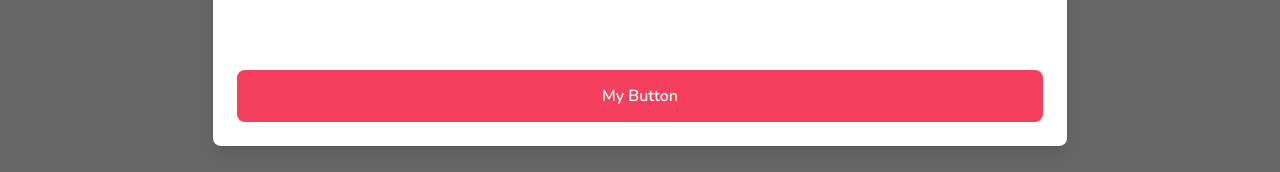
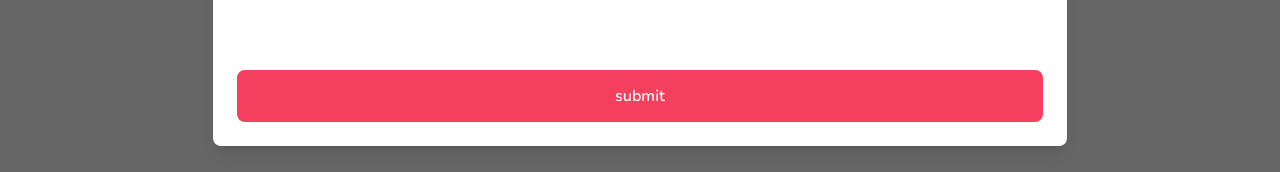
Before and after one commit to maxwellalvord/AirBnbClone-Next13, a Next.js app: page / in a window 1280 px wide. Shown: the part 365-537 px from the top of the page. Built offline with nearby package versions, Linux system fonts and the light colour scheme.

Commit message:
Update: add buttons/conditional to modal.

```diff
--- a/app/components/modals/Modal.tsx
+++ b/app/components/modals/Modal.tsx
@@ -14,7 +14,7 @@
   actionLabel: string;
   disabled?: boolean;
   secondaryAction?: () => void;
-  secondaryLabel?: string;
+  secondaryActionLabel?: string;
 }
 
 const Modal: React.FC<ModalProps> = ({
@@ -27,7 +27,7 @@
   actionLabel,
   disabled,
   secondaryAction,
-  secondaryLabel,
+  secondaryActionLabel,
 }) => {
   const [showModal, setShowModal] = useState(isOpen);
 
@@ -166,7 +166,19 @@
                     w-full
                   '
                 >
-                  <Button label="My Button" />
+                  {secondaryAction && secondaryActionLabel && (
+                    <Button
+                      outline
+                      disabled={disabled}
+                      label={secondaryActionLabel}
+                      onClick={handleSecondaryAction}
+                    />
+                  )}
+                  <Button
+                    disabled={disabled}
+                    label={actionLabel}
+                    onClick={handleSubmit}
+                  />
                 </div>
               </div>
             </div>
--- a/app/layout.tsx
+++ b/app/layout.tsx
@@ -23,7 +23,7 @@
     <html lang="en">
       <body className={font.className}>
         <ClientOnly>
-          <Modal title="hello" isOpen/>
+          <Modal actionLabel="submit" title="hello" isOpen/>
           <Navbar />
         </ClientOnly>
         {children}
```
